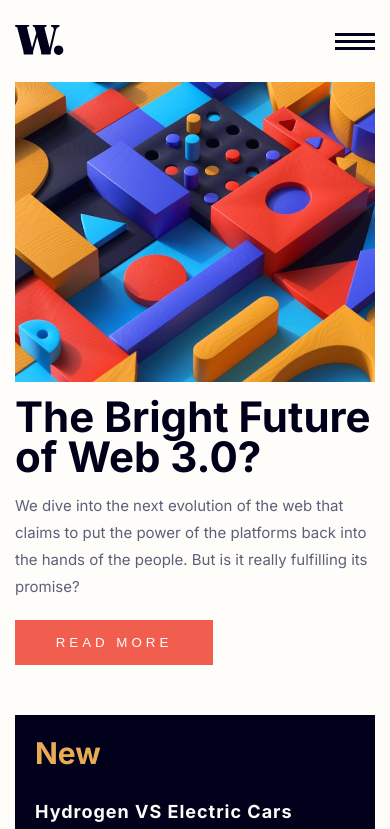
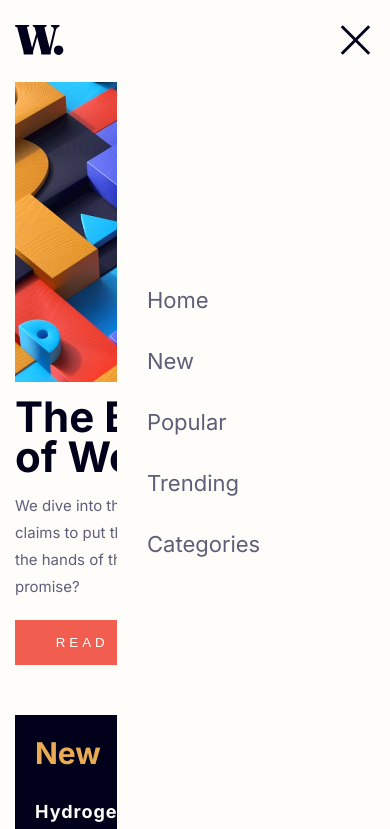
Before and after one commit to dgoperales/news-homepage, a plain HTML site: page index.html in a window 390 px wide. Shown: the top 829 px of the page. Drawn offline with Linux system fonts and the light colour scheme.

Commit message:
Add the X button to the mobile menu

```diff
--- a/index.html
+++ b/index.html
@@ -30,11 +30,17 @@
     </header>
 
     <section id="mobile-menu">
-        <div><a href="/">Home</a></div>
-        <div><a href="/">New</a></div>
-        <div><a href="/">Popular</a></div>
-        <div><a href="/">Trending</a></div>
-        <div><a href="/">Categories</a></div>
+        <div id="menu-close">
+            <div></div>
+        </div>
+
+        <div class="mobile-menu__options">
+            <div><a href="/">Home</a></div>
+            <div><a href="/">New</a></div>
+            <div><a href="/">Popular</a></div>
+            <div><a href="/">Trending</a></div>
+            <div><a href="/">Categories</a></div>
+        </div>
     </section>
 
     <main>
--- a/styles.css
+++ b/styles.css
@@ -331,9 +331,9 @@ body > #article {
 /* MOBILE MENU */
 
 #mobile-menu {
-    position: absolute;
+    position: fixed;
     right: 0;
-    width: 70%;
+    width: 70vw;
     height: 100%;
     padding-left: 3rem;
     background-color: hsl(36, 100%, 99%);
@@ -341,15 +341,31 @@ body > #article {
     flex-direction: column;
     align-items: flex-start;
     justify-content: center;
-    display: none;
+    z-index: 1;
+    /* display: none; */
 }
 
-#mobile-menu div {
-    padding: 1.5rem 0;
+.mobile-menu__options div {
+    margin: 3.5rem 0;
 }
 
 #mobile-menu a {
-    font-size: 2.3rem;
+    font-size: 2.2rem;
     text-decoration: none;
     color: hsl(236, 13%, 42%);
 }
+
+#menu-close {
+    position: absolute;
+    top: 2.5rem;
+    right: 1.5rem;
+}
+
+#menu-close div {
+    height: 3rem;
+    width: 4rem;
+    background-image: url('./news-homepage-main/assets/images/icon-menu-close.svg');
+    background-repeat: no-repeat;
+    background-position: center;
+    background-size: contain;
+}
```
